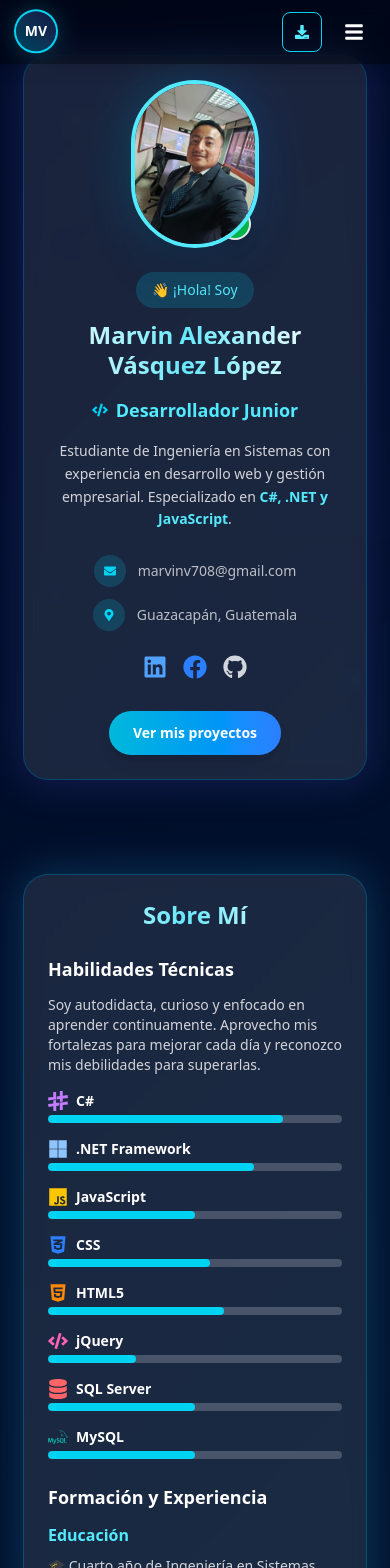
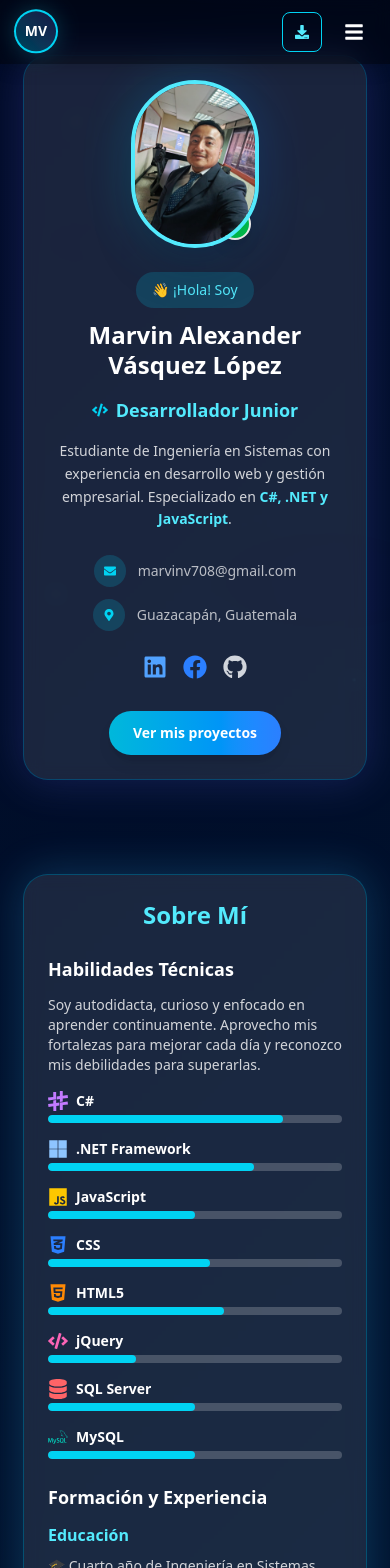
Before and after one commit to Alexmavl/Portafolio-mavl, a React (Vite) app: page / in a window 390 px wide. Shown: the top 1568 px of the page. Built offline with nearby package versions, Linux system fonts and the light colour scheme.

Commit message:
cambio de titulos

```diff
--- a/src/components/About.tsx
+++ b/src/components/About.tsx
@@ -36,7 +36,7 @@ const About: FC = () => {
 
           {/* TÍTULO PRINCIPAL */}
          <motion.h2
-            className="text-2xl sm:text-3xl font-bold text-center text-cyan-300 mb-6 sm:mb-8 md:mb-10 shimmer-text"
+  className="text-2xl sm:text-3xl font-bold text-center text-cyan-300 mb-6 sm:mb-8 md:mb-10"
   initial={{ opacity: 0, y: -30 }}
   whileInView={{ opacity: 1, y: 0 }}
   transition={{ duration: 0.6 }}
@@ -44,6 +44,7 @@ const About: FC = () => {
 >
   Sobre Mí
 </motion.h2>
+
 
           <div className="grid md:grid-cols-2 gap-6 sm:gap-8 md:gap-10">
             {/* HABILIDADES TÉCNICAS */}
--- a/src/components/Contact.tsx
+++ b/src/components/Contact.tsx
@@ -89,7 +89,7 @@ const Contact: FC = () => {
           {/* HEADER */}
           <div className="text-center mb-6 sm:mb-8 md:mb-10">
             <motion.h2
-              className="text-2xl sm:text-3xl md:text-4xl font-bold text-cyan-300 mb-3 sm:mb-4 shimmer-text"
+              className="text-2xl sm:text-3xl md:text-4xl font-bold text-cyan-300 mb-3 sm:mb-4 "
               variants={itemVariants}
             >
               ¡Conectemos!
--- a/src/components/Hero.tsx
+++ b/src/components/Hero.tsx
@@ -19,7 +19,7 @@ const itemVariants = {
   visible: {
     opacity: 1,
     y: 0,
-    transition: { duration: 0.6, ease: "easeOut" as const }
+    transition: { duration: 0.9, ease: "easeOut" as const }
   },
 };
 
@@ -88,12 +88,13 @@ const Hero: FC = () => {
                   </motion.span>
 
                   <motion.h1
-                    className="text-2xl sm:text-3xl md:text-4xl lg:text-5xl font-bold text-white leading-tight shimmer-text"
-                    variants={itemVariants}
-                  >
-                    Marvin Alexander
-                    <span className="block text-cyan-300">Vásquez López</span>
-                  </motion.h1>
+  className="text-2xl sm:text-3xl md:text-4xl lg:text-5xl font-bold text-white leading-tight"
+  variants={itemVariants}
+>
+  Marvin Alexander
+  <span className="block text-white">Vásquez López</span>
+</motion.h1>
+
                 </motion.div>
 
                 {/* ROL ACTUAL */}
--- a/src/components/Projects.tsx
+++ b/src/components/Projects.tsx
@@ -45,7 +45,7 @@ const Projects: FC = () => {
         >
 
           <motion.h2
-            className="text-2xl sm:text-3xl font-bold text-center text-cyan-300 mb-6 sm:mb-8 md:mb-10 shimmer-text"
+            className="text-2xl sm:text-3xl font-bold text-center text-white mb-6 sm:mb-8 md:mb-10"
             initial={{ opacity: 0, y: -20 }}
             whileInView={{ opacity: 1, y: 0 }}
             transition={{ duration: 0.6 }}
```
Also changed, not shown: src/motionVariants.ts (indentation only). Lines whose indentation alone changed are shown as unchanged.
